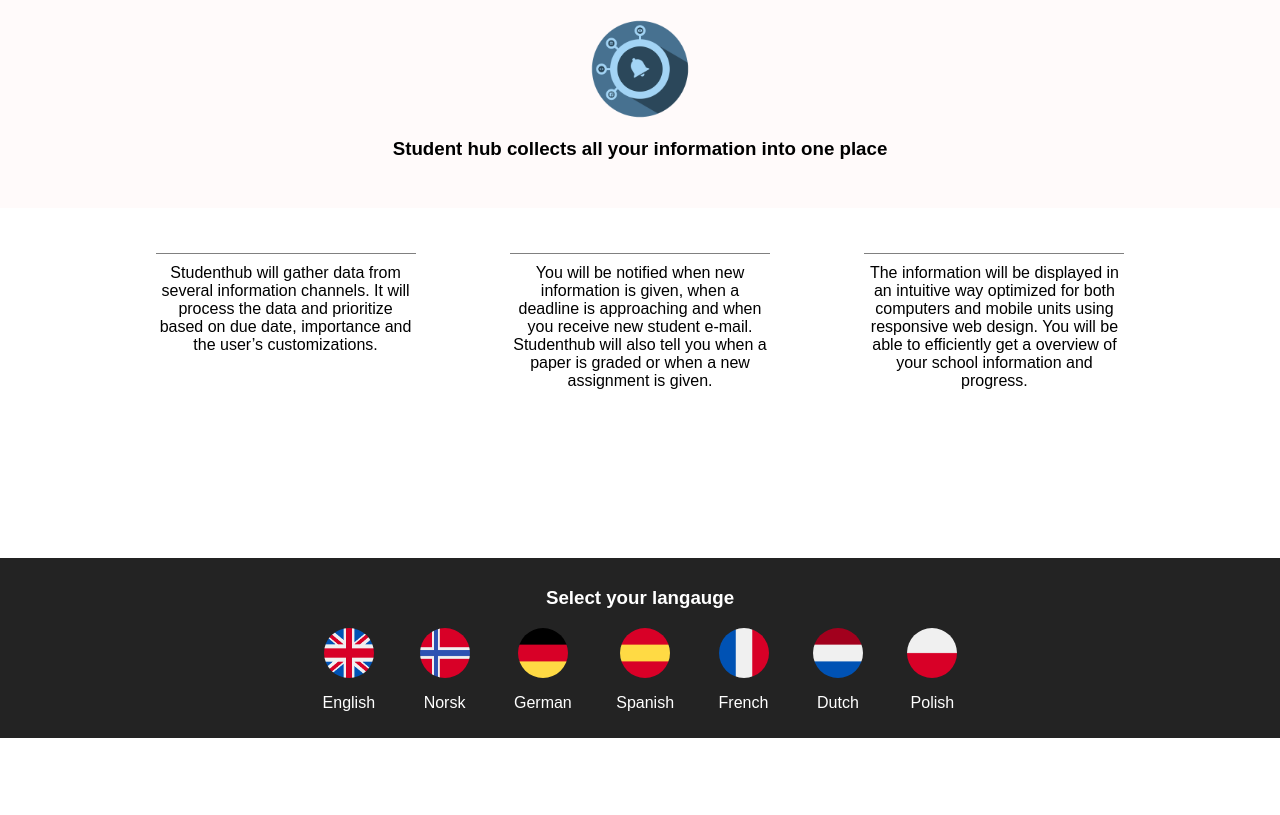
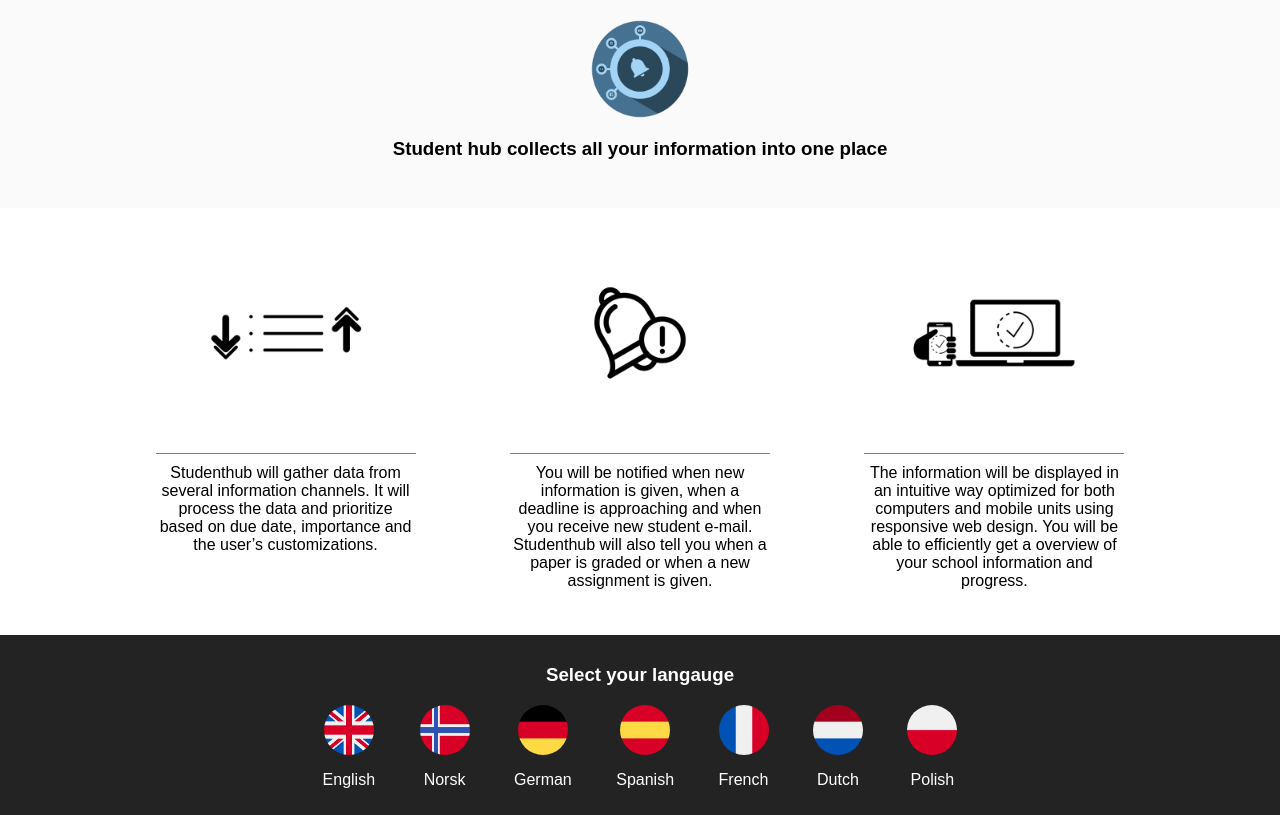
Before and after one commit to Webprosjekt-Hioa/shub, a PHP site: page / in a window 1280 px wide. Shown: the part 805-1620 px from the top of the page. Before the commit the page ends 1543 px from the top, so only its background shows below. Run offline with PHP 8.4, Linux system fonts and the light colour scheme.

Commit message:
Førfect

```diff
--- a/color.css
+++ b/color.css
@@ -58,7 +58,7 @@
 
 .content-more
 {
-    background-color: snow;
+    background-color: rgb(250, 250, 250);
 }
 
 .content-items
--- a/core.css
+++ b/core.css
@@ -212,8 +212,16 @@
 
 .content-items-three
 {
-    width: 300px; height: 300px; display: inline-flex; margin: 0px 25px;
+    width: 300px; /*height: 300px;*/ display: inline-flex; margin: 0px 25px;
 }
+
+.content-items-three-img
+{
+    width: 200px;
+    height: 200px;
+    text-align: center;
+}
+
 
 .content-items-three-p
 {
@@ -227,7 +235,7 @@
 
 .footer-lang-a-p
 {
-    display: inline-block; margin-top: auto; margin-bottom: auto; padding: 0px 5px;
+    display: block; margin-top: auto; margin-bottom: auto; padding: 0px 5px;
 }
 
 .round-flags
--- a/index.html
+++ b/index.html
@@ -84,19 +84,28 @@
 
             <div class="content-items">
                 <div class="content-items-three" style="/*background-color: purple;*/">
+                    <div>
+                        <img class="content-items-three-img" src=".\res\img\Icon_01.png"/>
                         <p class="content-items-three-p">
                             Studenthub will gather data from several information channels. It will process the data and prioritize based on due date, importance and the user’s customizations.
                         </p>
                     </div>
+                </div>
                 <div class="content-items-three" style="/*background-color: green;*/">
+                    <div>
+                        <img class="content-items-three-img" src=".\res\img\Icon_02.png"/>
                         <p class="content-items-three-p">
                             You will be notified when new information is given, when a deadline is approaching and when you receive new student e-mail. Studenthub will also tell you when a paper is graded or when a new assignment is given.
                         </p>
                     </div>
+                </div>
                 <div class="content-items-three" style="/*background-color: orange;*/">
+                    <div>
+                        <img class="content-items-three-img" src=".\res\img\Icon_03.png"/>
                         <p class="content-items-three-p">
                             The information will be displayed in an intuitive way optimized for both computers and mobile units using responsive web design. You will be able to efficiently get a overview of your school information and progress.
                         </p>
+                    </div>
                 </div>
             </div>
 
```
Also changed, not shown: problem.html (added, +15 -0 lines), res/img/Icon_01.png (added), res/img/Icon_02.png (added), res/img/Icon_03.png (added). Lines whose indentation alone changed are shown as unchanged.
